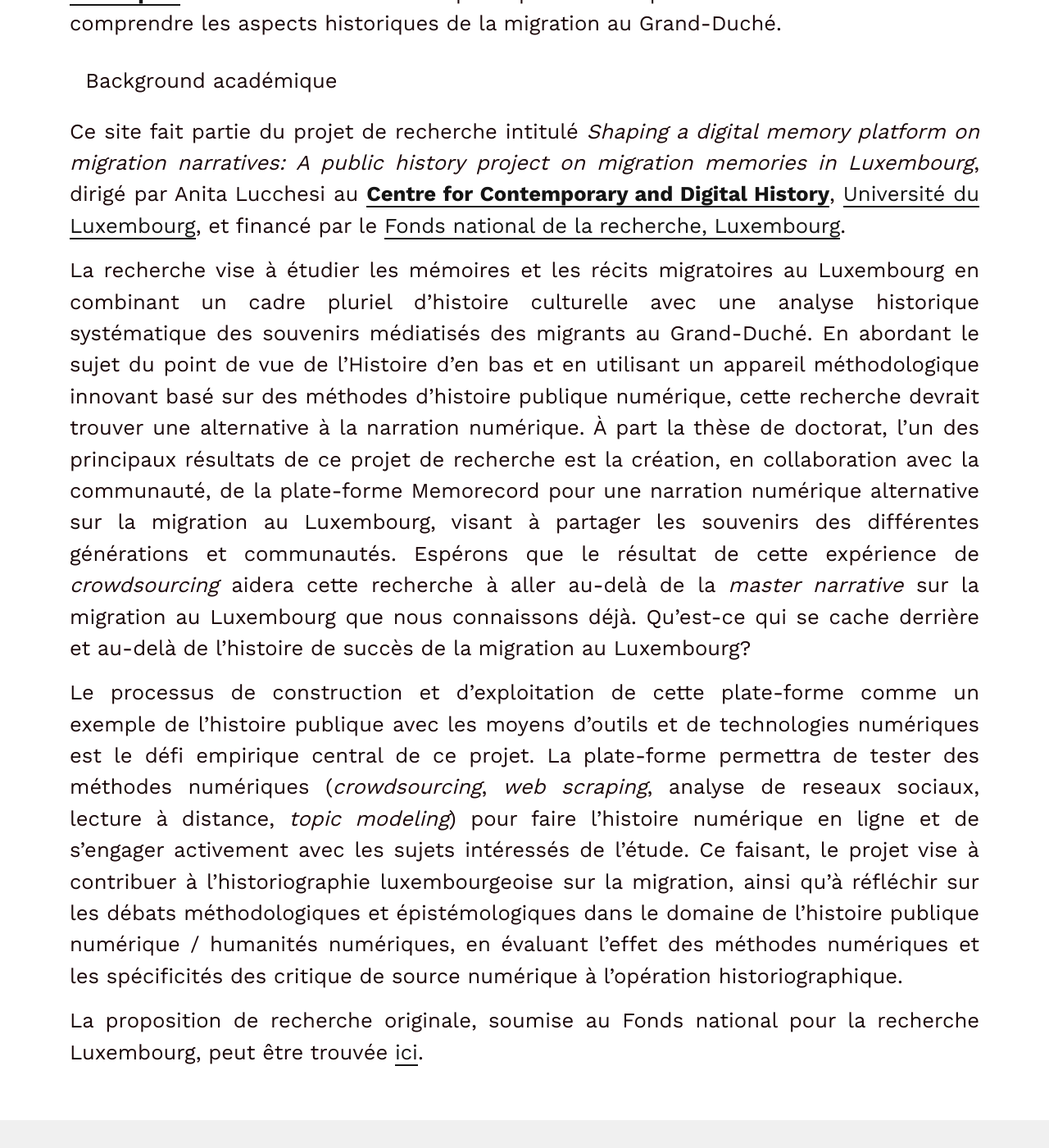
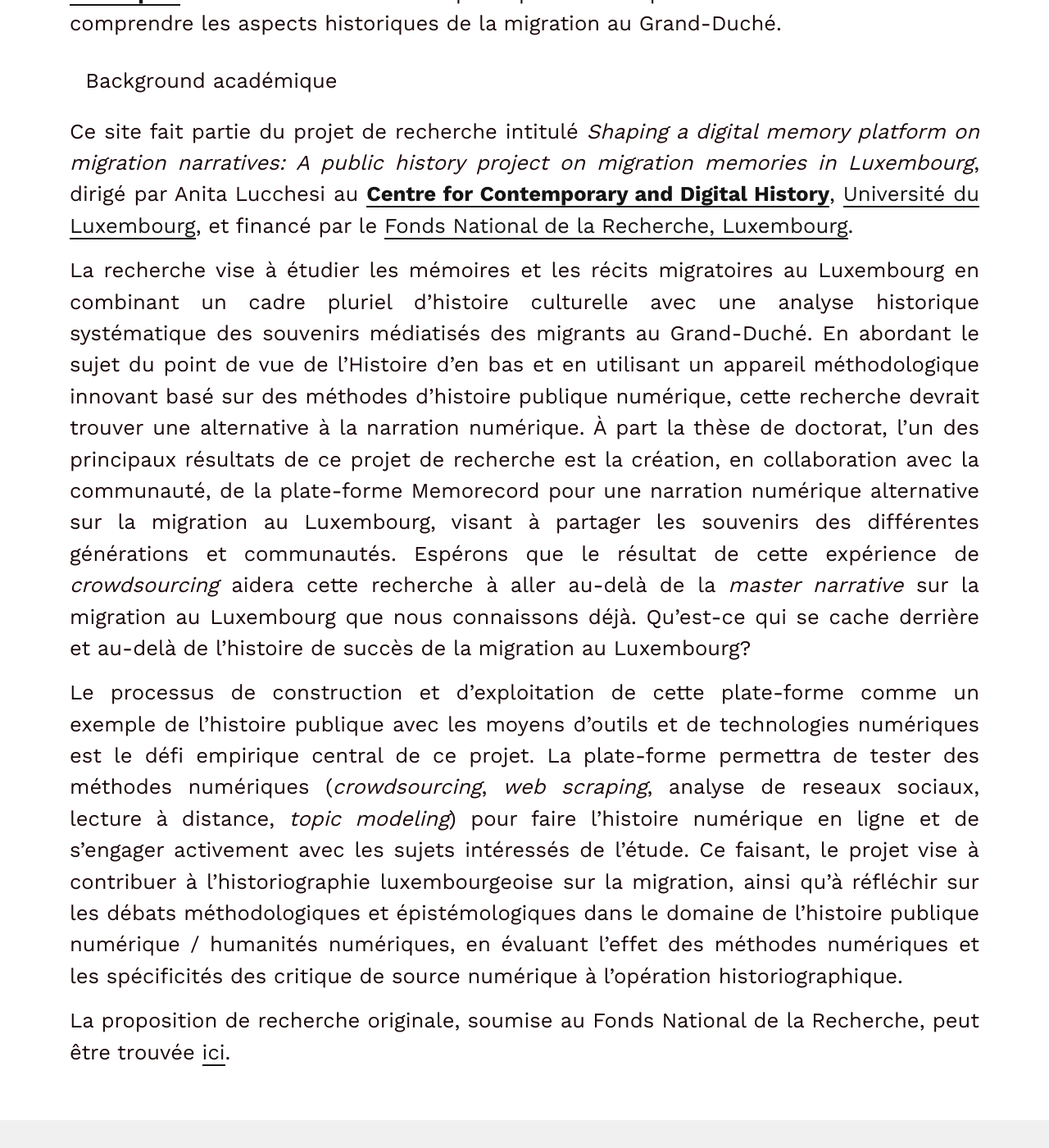
Before and after one commit to C2DH/memorecord, a Jekyll site: the page built from pages/the-project.fr.md, in a window 1280 px wide and 1400 px high, scrolled down 700 px. Shown: the whole window at 82% size. Built offline with Jekyll 4.4.1, drawn with Linux system fonts in a browser that asks for light colours.

Commit message:
Update the-project.fr.md

```diff
--- a/pages/the-project.fr.md
+++ b/pages/the-project.fr.md
@@ -16,10 +16,10 @@ La participation communautaire est l'âme de cette expérience de *crowdsourcing
 
 ## Background académique
 
-Ce site fait partie du projet de recherche intitulé *Shaping a digital memory platform on migration narratives: A public history project on migration memories in Luxembourg*, dirigé par Anita Lucchesi au [**Centre for Contemporary and Digital History**](https://www.c2dh.uni.lu/), [Université du Luxembourg](https://www.uni.lu/), et financé par le [Fonds national de la recherche, Luxembourg](https://www.fnr.lu).
+Ce site fait partie du projet de recherche intitulé *Shaping a digital memory platform on migration narratives: A public history project on migration memories in Luxembourg*, dirigé par Anita Lucchesi au [**Centre for Contemporary and Digital History**](https://www.c2dh.uni.lu/), [Université du Luxembourg](https://www.uni.lu/), et financé par le [Fonds National de la Recherche, Luxembourg](https://www.fnr.lu).
 
 La recherche vise à étudier les mémoires et les récits migratoires au Luxembourg en combinant un cadre pluriel d'histoire culturelle avec une analyse historique systématique des souvenirs médiatisés des migrants au Grand-Duché. En abordant le sujet du point de vue de l'Histoire d'en bas et en utilisant un appareil méthodologique innovant basé sur des méthodes d'histoire publique numérique, cette recherche devrait trouver une alternative à la narration numérique. À part la thèse de doctorat, l'un des principaux résultats de ce projet de recherche est la création, en collaboration avec la communauté, de la plate-forme Memorecord pour une narration numérique alternative sur la migration au Luxembourg, visant à partager les souvenirs des différentes générations et communautés. Espérons que le résultat de cette expérience de *crowdsourcing* aidera cette recherche à aller au-delà de la *master narrative* sur la migration au Luxembourg que nous connaissons déjà. Qu'est-ce qui se cache derrière et au-delà de l'histoire de succès de la migration au Luxembourg?
 
 Le processus de construction et d'exploitation de cette plate-forme comme un exemple de l'histoire publique avec les moyens d'outils et de technologies numériques est le défi empirique central de ce projet. La plate-forme permettra de tester des méthodes numériques (*crowdsourcing*, *web scraping*, analyse de reseaux sociaux, lecture à distance, *topic modeling*) pour faire l'histoire numérique en ligne et de s'engager activement avec les sujets intéressés de l'étude. Ce faisant, le projet vise à contribuer à l'historiographie luxembourgeoise sur la migration, ainsi qu'à réfléchir sur les débats méthodologiques et épistémologiques dans le domaine de l'histoire publique numérique / humanités numériques, en évaluant l'effet des méthodes numériques et les spécificités des critique de source numérique à l'opération historiographique.
 
-La proposition de recherche originale, soumise au Fonds national pour la recherche Luxembourg, peut être trouvée [ici](https://historiografianarede.files.wordpress.com/2015/10/lucchesi-fnr.pdf).
+La proposition de recherche originale, soumise au Fonds National de la Recherche, peut être trouvée [ici](https://historiografianarede.files.wordpress.com/2015/10/lucchesi-fnr.pdf).
```
